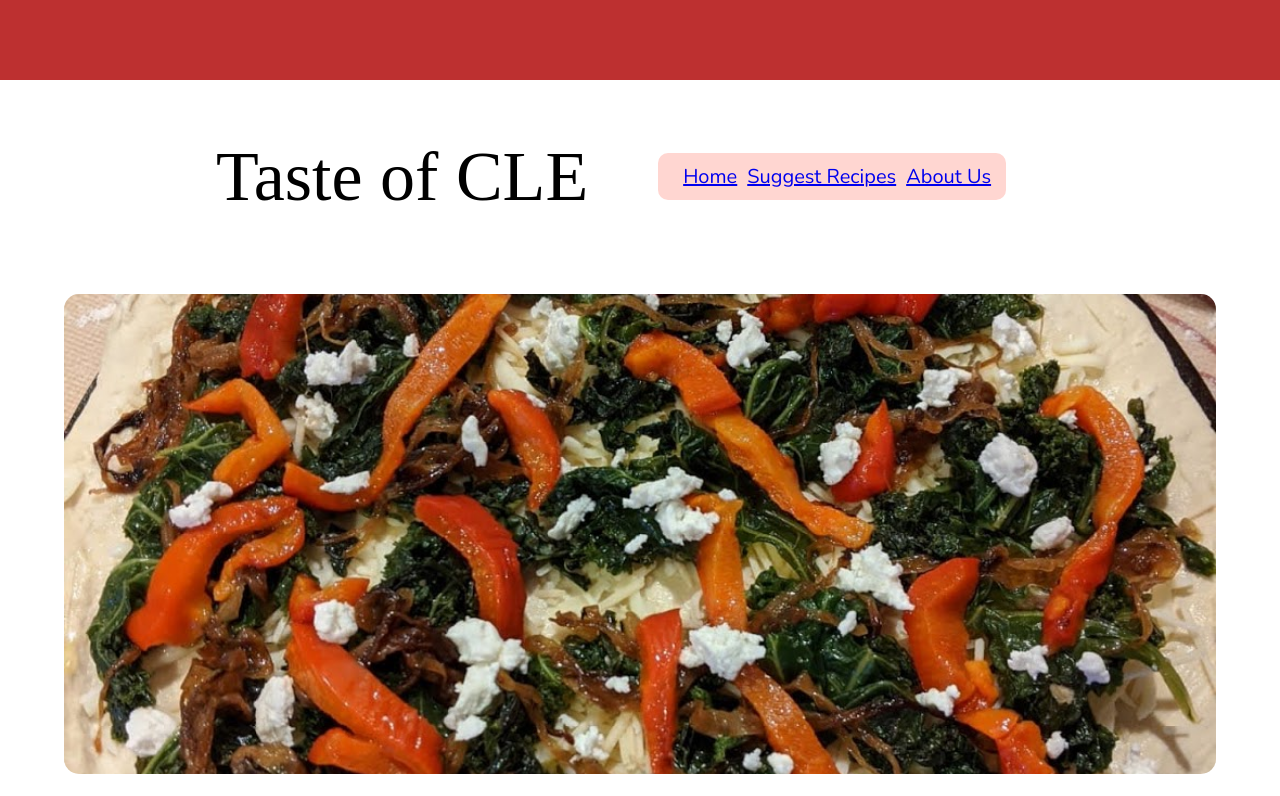
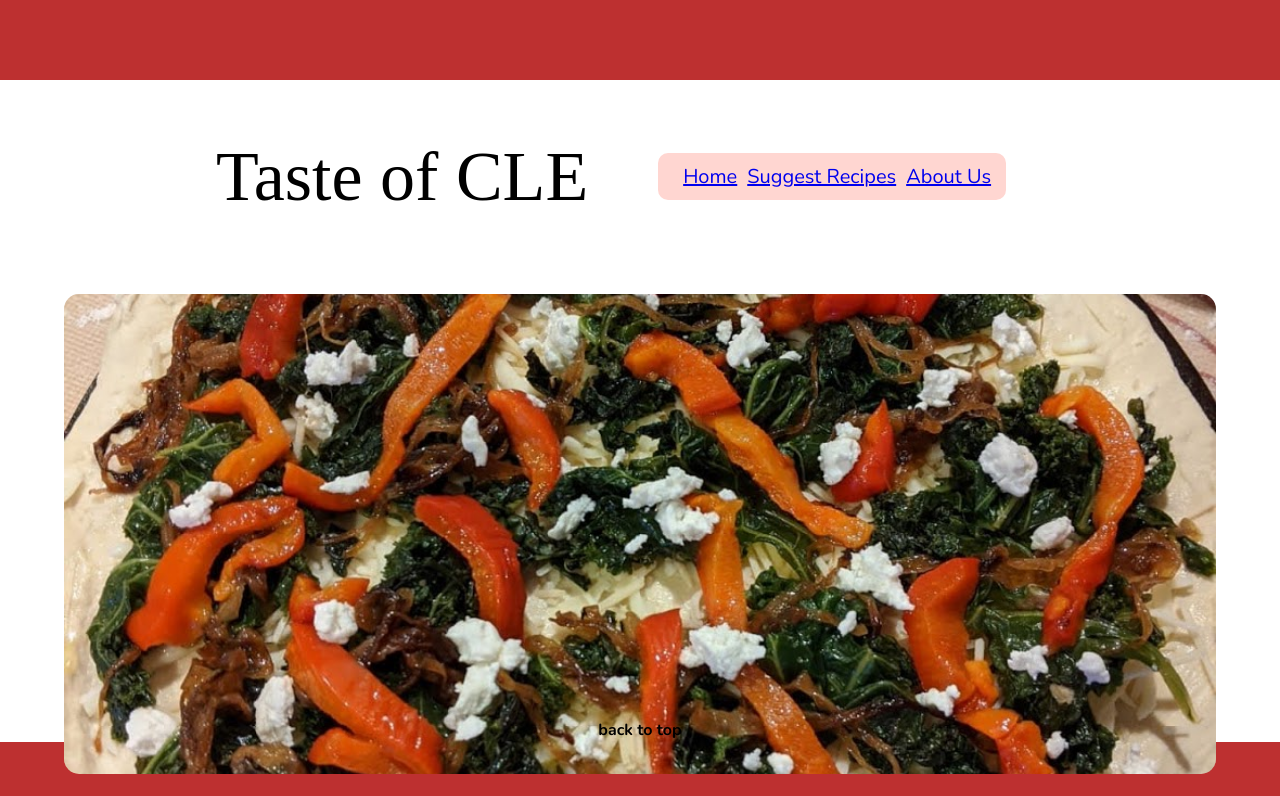
Before and after one commit to tree-hugger722/cooking-blog-react, a React (Create React App) app: page / in a window 1280 px wide. Shown: the top 796 px of the page. Built offline with nearby package versions, Linux system fonts and the light colour scheme; a web font is replaced by a local one.

Commit message:
moved Home.js into App

```diff
--- a/src/App.css
+++ b/src/App.css
@@ -1,3 +1,15 @@
+.body {
+  font-family: "Nunito", sans-serif;
+  display: flex;
+  flex-direction: column;
+  line-height: 1.3;
+  min-height: 100vh;
+}
+
+.content-above-footer {
+  height: calc(100vh - 5em);
+}
+
 p {
   margin: 0;
   line-height: 1.35;
--- a/src/App.js
+++ b/src/App.js
@@ -1,13 +1,38 @@
 import React from "react";
 
-import HomeLayout from "./Layouts";
+import AboutUsPage from "./Layouts/AboutUsPage";
+import { BrowserRouter as Router, Switch, Route } from "react-router-dom";
+import Footer from "./Components/Footer/Footer";
+import Header from "./Components/Header/Header";
+import HomePage from "./Layouts/HomePage";
+import SuggestRecipesPage from "./Layouts/SuggestRecipesPage";
 
 import "typeface-fredericka-the-great";
 import "typeface-nunito";
 import "./App.css";
 
-function App() {
-  return <HomeLayout></HomeLayout>;
-}
-
+const App = () => {
+  return (
+    <Router>
+      <div className="home">
+        <div className="content-above-footer">
+          <Header />
+          <br />
+          <Switch>
+            <Route path="/about-us">
+              <AboutUsPage />
+            </Route>
+            <Route path="/suggest-recipes">
+              <SuggestRecipesPage />
+            </Route>
+            <Route path="/">
+              <HomePage />
+            </Route>
+          </Switch>
+        </div>
+        <Footer />
+      </div>
+    </Router>
+  );
+};
 export default App;
```
